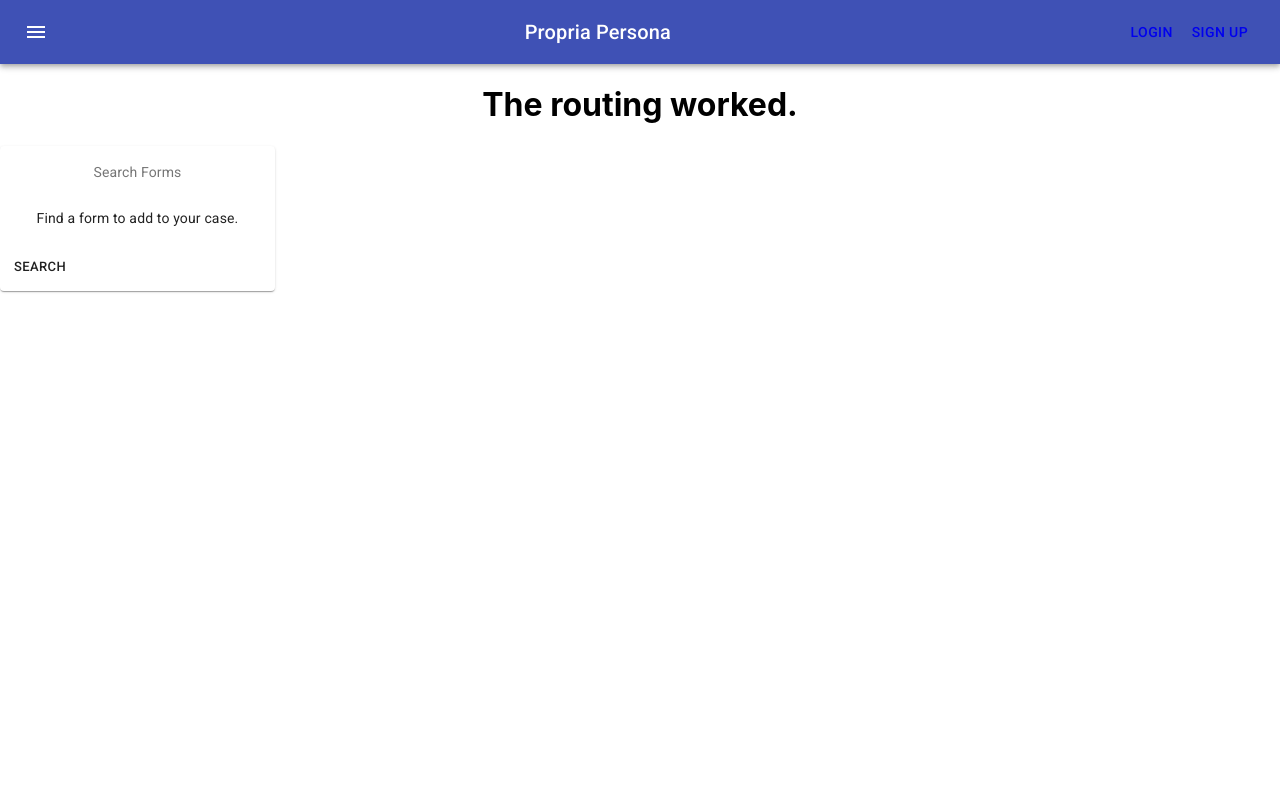
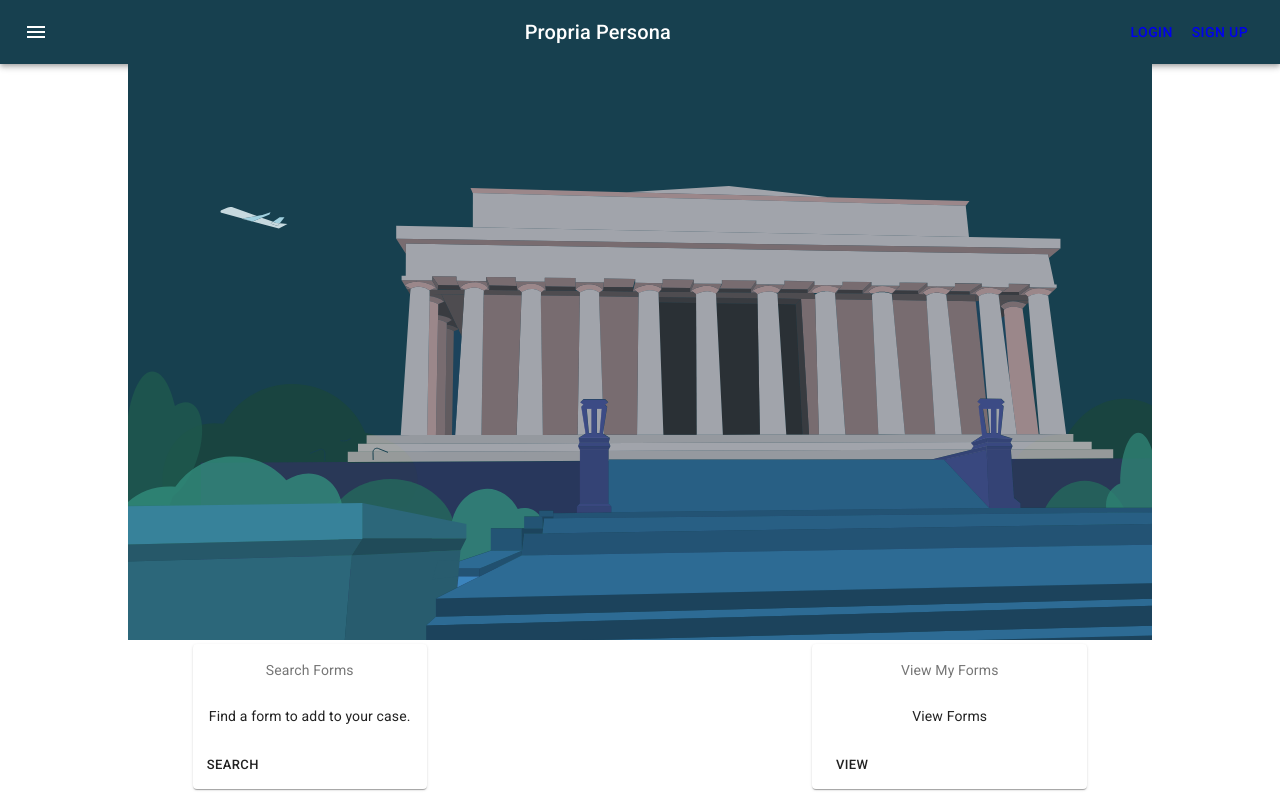
Before and after one commit to propriapersona/propriapersona-fe, a React (Create React App) app: page /dashboard in a window 1280 px wide. Built offline with nearby package versions, Linux system fonts and the light colour scheme; sample sign-in values are in the browser's storage.

Commit message:
Some minor changes.

```diff
--- a/src/App.css
+++ b/src/App.css
@@ -28,11 +28,17 @@
   color: #61dafb;
 }
 
-@keyframes App-logo-spin {
-  from {
-    transform: rotate(0deg);
-  }
-  to {
-    transform: rotate(360deg);
-  }
+.hero-container {
+  width: 100%;
 }
+
+.hero-img {
+  background-size: cover;
+  width: 100%;
+}
+
+.forms-card-container {
+  display: flex;
+  flex-direction: row;
+  justify-content: space-around;
+}
--- a/src/App.js
+++ b/src/App.js
@@ -6,15 +6,19 @@ import { Route, Switch } from "react-router-dom";
 import PrivateRoute from "./components/PrivateRoute.js";
 import Dashboard from "./components/Dashboard.js";
 import SignUp from "./components/SignUp";
+import Hero from "./components/Hero.js";
+import LoadPDF from "./components/LoadPDF";
 
 function App() {
   return (
     <div className="App">
       <Nav />
+      <Hero />
       <Switch>
         <Route path="/login" component={Login} />
         <Route path="/signup" component={SignUp} />
         <PrivateRoute exact path="/dashboard" component={Dashboard} />
+        <PrivateRoute exact path="/forms" component={LoadPDF} />
         {/* <Route component={Login} /> */}
       </Switch>
     </div>
--- a/src/components/Dashboard.js
+++ b/src/components/Dashboard.js
@@ -1,12 +1,15 @@
 import React from "react";
 import LoadPDF from "./LoadPDF.js";
-import FormCard from "./FormCard.js";
+import SearchFormCard from "./SearchFormCard.js";
+import ViewFormCard from "./ViewFormCard.js";
 
 const Dashboard = () => {
   return (
     <div>
-      <h1>The routing worked.</h1>
-      <FormCard />
+      <div className="forms-card-container">
+        <SearchFormCard />
+        <ViewFormCard />
+      </div>
     </div>
   );
 };
--- /dev/null
+++ b/src/components/Hero.js
@@ -0,0 +1,12 @@
+import React from "react";
+import { ReactComponent as ReactLogo } from "../assets/heroImg.svg";
+
+function Hero() {
+  return (
+    <div className="hero-container">
+      <ReactLogo className="hero-img" />
+    </div>
+  );
+}
+
+export default Hero;
--- a/src/components/LoadPDF.js
+++ b/src/components/LoadPDF.js
@@ -1,26 +1,26 @@
 import React from "react";
-import { degrees, PDFDocument, rgb, StandardFonts } from "pdf-lib";
-const fs = require("fs");
+import { PDFDocument, rgb, StandardFonts } from "pdf-lib";
 
-const LoadPDF = () => {
-  const existingPdfBytes = fs.readFile(
-    "./testdocs/cm010.pdf",
-    "utf8",
-    function (err, data) {
-      console.log(data);
-    }
-  );
+const LoadPDF = async () => {
+  const existingPdfBytes = await fetch("./testdocs/cm010.pdf").then((res) => {
+    console.log(res);
+    res.arrayBuffer();
+  });
 
-  const pdfDoc = PDFDocument.load(existingPdfBytes);
+  const pdfDoc = await PDFDocument.load(existingPdfBytes);
   const helveticaFont = pdfDoc.embedFont(StandardFonts.Helvetica);
-  const pages = pdfDoc.getPages();
+  const pages = await pdfDoc.getPages();
   const firstPage = pages[0];
 
   // Get the width and height of the first page
   const { width, height } = firstPage.getSize();
 
   const pdfBytes = pdfDoc.save();
-  return <div>{pdfBytes}</div>;
+  return (
+    <div>
+      <iframe title="test">{pdfBytes}</iframe>
+    </div>
+  );
 };
 
 export default LoadPDF;
--- a/src/components/Nav.js
+++ b/src/components/Nav.js
@@ -15,11 +15,17 @@ const useStyles = makeStyles((theme) => ({
   root: {
     flexGrow: 1,
   },
+
   menuButton: {
     marginRight: theme.spacing(2),
   },
   title: {
     flexGrow: 1,
+  },
+
+  appBar: {
+    backgroundColor: "#17404F",
+    zIndex: "2",
   },
 }));
 
@@ -27,7 +33,7 @@ const Nav = () => {
   const classes = useStyles();
   return (
     <div className={classes.root}>
-      <AppBar position="static">
+      <AppBar position="static" className={classes.appBar}>
         <Toolbar>
           <IconButton
             edge="start"
--- a/src/components/FormCard.js
+++ b/src/components/SearchFormCard.js
@@ -23,7 +23,7 @@ const useStyles = makeStyles({
   },
 });
 
-const FormCard = () => {
+const SearchFormCard = () => {
   const classes = useStyles();
 
   return (
@@ -49,4 +49,4 @@ const FormCard = () => {
   );
 };
 
-export default FormCard;
+export default SearchFormCard;
--- /dev/null
+++ b/src/components/ViewFormCard.js
@@ -0,0 +1,62 @@
+import React from "react";
+import { makeStyles } from "@material-ui/core/styles";
+import Card from "@material-ui/core/Card";
+import CardActions from "@material-ui/core/CardActions";
+import CardContent from "@material-ui/core/CardContent";
+import Button from "@material-ui/core/Button";
+import Typography from "@material-ui/core/Typography";
+
+import { useHistory } from "react-router-dom";
+
+const useStyles = makeStyles({
+  root: {
+    minWidth: 275,
+  },
+  bullet: {
+    display: "inline-block",
+    margin: "0 2px",
+    transform: "scale(0.8)",
+  },
+  title: {
+    fontSize: 14,
+  },
+  pos: {
+    marginBottom: 12,
+  },
+});
+
+const ViewFormCard = () => {
+  const classes = useStyles();
+  const history = useHistory();
+
+  return (
+    <Card className={classes.root}>
+      <CardContent>
+        <Typography
+          className={classes.title}
+          color="textSecondary"
+          gutterBottom
+        >
+          View My Forms
+        </Typography>
+        <br />
+        <Typography variant="body2" component="p">
+          View Forms
+          <br />
+        </Typography>
+      </CardContent>
+      <CardActions>
+        <Button
+          size="small"
+          onClick={() => {
+            history.push("/forms");
+          }}
+        >
+          View
+        </Button>
+      </CardActions>
+    </Card>
+  );
+};
+
+export default ViewFormCard;
```
Also changed, not shown: src/assets/heroImg.svg (added).
